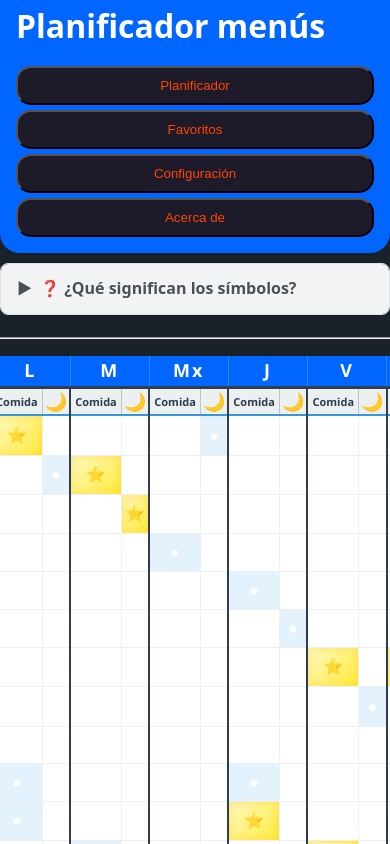
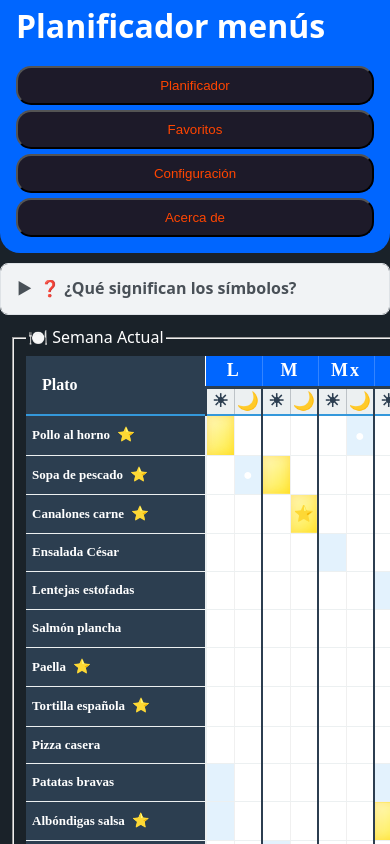
Before and after one commit to xaxoBye/master-frontend-lemoncode-laboratorio-04-03modulo-vue, a Vue app: page /favoritos in a window 390 px wide. Shown: the top 844 px of the page. Built offline with nearby package versions, Linux system fonts and the light colour scheme; the HTML template or start-up script is replaced by a standard one.

Commit message:
Arreglo CSS para que se vea bien la tabla de favoritos en móviles con el scroll

```diff
--- a/src/components/TablaFavoritos.vue
+++ b/src/components/TablaFavoritos.vue
@@ -134,9 +134,10 @@ function toggleFavorito(plato: ComidaAsignada, dia: DiasSemana, momento: Momento
 .tabla-favoritos {
   border-collapse: collapse;
   width: fit-content;
-  font-family: 'Segoe UI', Arial, sans-serif;
+  min-width: 100%;
+  table-layout: auto;
+  font-family: 'Segoe UI, Arial, sans-serif';
   background-color: #ffffff;
-  box-shadow: 0 2px 8px rgba(0, 0, 0, 0.1);
 }
 
 /* ============================================
@@ -186,18 +187,20 @@ function toggleFavorito(plato: ComidaAsignada, dia: DiasSemana, momento: Momento
 
 /* Ocultar pseudo-elementos en desktop */
 .celda-dia::before,
-.celda-momento::before {
+.celda-momento::before,
+.celda-momento-comida::before {
   display: none;
 }
 
 /* ----- PRIMERA COLUMNA (PLATO) ----- */
 .celda-plato {
   text-align: left !important;
-  padding-left: 12px !important;
-  padding-right: 12px !important;
+  padding-left: 16px !important;
+  padding-right: 16px !important;
   white-space: nowrap;
-  width: auto;
-  min-width: 0;
+  width: 180px;
+  min-width: 150px;
+  max-width: 250px;
   background-color: #2c3e50;
 }
 
@@ -212,12 +215,13 @@ function toggleFavorito(plato: ComidaAsignada, dia: DiasSemana, momento: Momento
 
 .nombre-plato {
   font-weight: 600;
-  color: #2c3e50;
-  padding: 10px 12px;
+  background-color: #2c3e50;
+  padding: 10px 16px !important;
   border-bottom: 1px solid #ecf0f1;
   border-right: 2px solid #ecf0f1;
   white-space: nowrap;
-  width: auto;
+  width: 180px !important;
+  min-width: 150px !important;
 }
 
 .icon-fav {
@@ -275,6 +279,11 @@ function toggleFavorito(plato: ComidaAsignada, dia: DiasSemana, momento: Momento
      🔷 CELDA-DÍA (cabecera: L, M, Mx...)
      Ancho: 56px (2 columnas de emoji × 28px)
      ============================================ */
+  .tabla-favoritos {
+    table-layout: fixed !important;
+    min-width: max(100%, 500px);
+  }
+
   .celda-dia {
     font-size: 0 !important;
     color: transparent !important;
@@ -307,7 +316,8 @@ function toggleFavorito(plato: ComidaAsignada, dia: DiasSemana, momento: Momento
      🔷 CELDA-MOMENTO (cabecera: ☀, 🌙)
      Ancho: 28px (1 emoji exacto)
      ============================================ */
-  .celda-momento {
+  .celda-momento,
+  .celda-momento-comida {
     font-size: 0 !important;
     color: transparent !important;
 
@@ -322,7 +332,8 @@ function toggleFavorito(plato: ComidaAsignada, dia: DiasSemana, momento: Momento
     line-height: normal !important;
   }
 
-  .celda-momento::before {
+  .celda-momento::before,
+  .celda-momento-comida::before {
     content: attr(data-short) !important;
     display: block !important;
 
@@ -378,6 +389,9 @@ function toggleFavorito(plato: ComidaAsignada, dia: DiasSemana, momento: Momento
 
   /* Nombre del plato más compacto */
   .nombre-plato {
+    position: sticky;
+    left: 0;
+    z-index: 10;
     padding: 8px 6px !important;
     font-size: 13px !important;
   }
@@ -386,5 +400,12 @@ function toggleFavorito(plato: ComidaAsignada, dia: DiasSemana, momento: Momento
   .fila-plato {
     height: auto !important;
   }
+
+  .celda-plato {
+    position: sticky;
+    left: 0;
+    z-index: 11;
+    background-color: #2c3e50;
+  }
 }
 </style>
--- a/src/views/Favoritos.vue
+++ b/src/views/Favoritos.vue
@@ -13,20 +13,23 @@ import LeyendaMenu from '@/components/LeyendaMenu.vue';
 <style scoped>
 .tabla-wrapper {
   /* ← Centrado horizontal y vertical */
-  display: flex;
-  justify-content: center; /* Centra horizontalmente */
-  align-items: flex-start; /* Alinea arriba (puedes usar 'center' para vertical también) */
+  display: block;
 
   padding: 10px;
   margin: 0px;
   overflow-x: auto; /* Scroll si es muy ancha */
+  overflow-y: visible;
   background-color: #1a2229;
   width: 100%;
+  -webkit-overflow-scrolling: touch;
 }
 
 /* Responsive */
 @media (min-width: 768px) {
   .tabla-wrapper {
+    display: flex;
+    justify-content: center;
+    align-items: flex-start;
     padding: 30px 20px;
     overflow-x: auto;
   }
```
